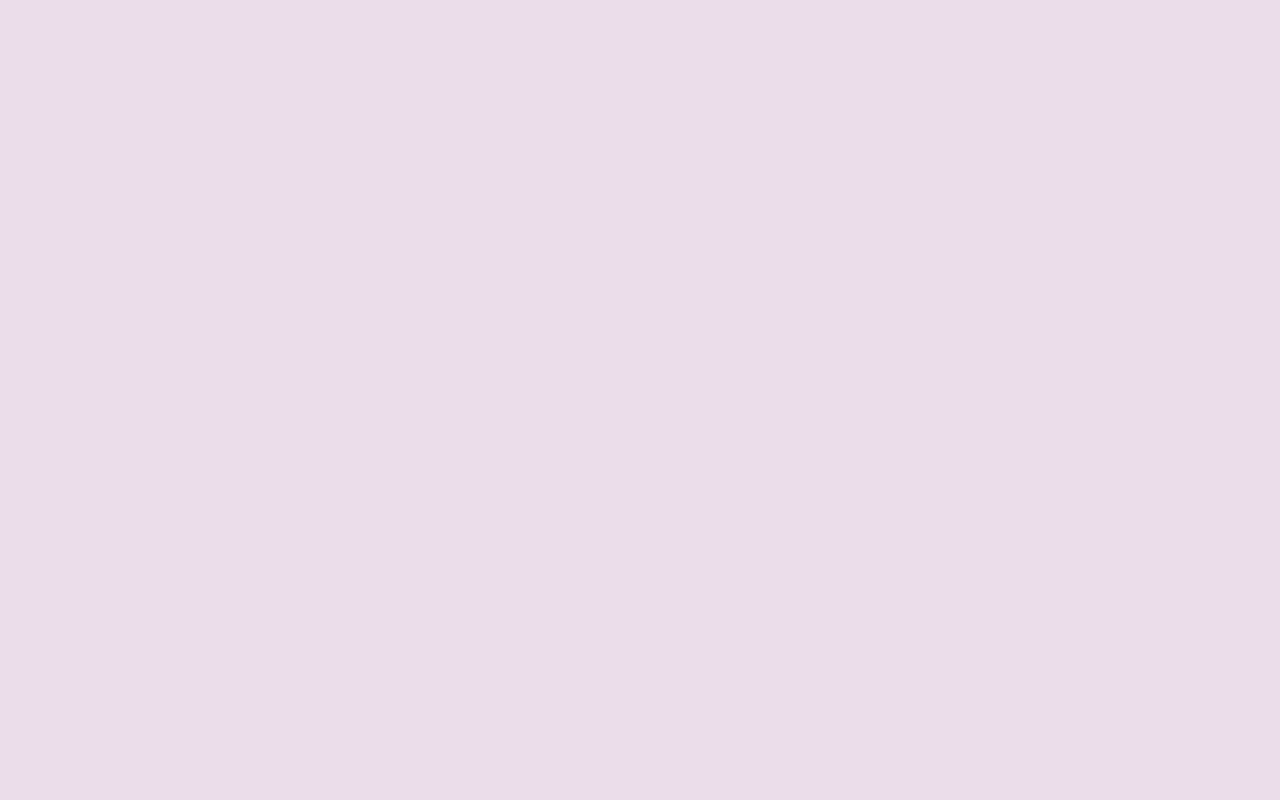
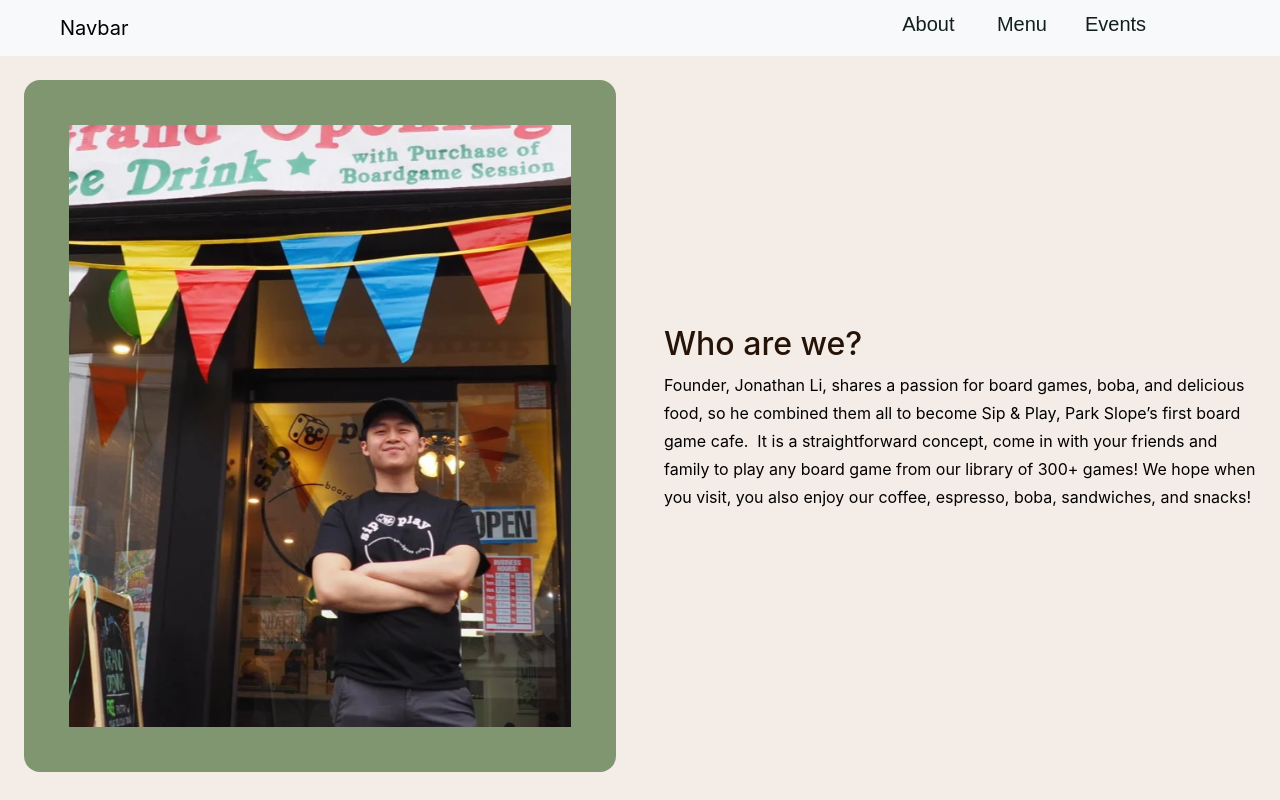
Before and after one commit to Sha3-git/Boba-Games, a React (Create React App) app in the folder SipnPlay/client/: page /about in a window 1280 px wide. Before the commit this address had no page. Shown: the top 800 px of the page. Built offline with nearby package versions, Linux system fonts and the light colour scheme.

Commit message:
about page

```diff
--- a/SipnPlay/client/src/App.js
+++ b/SipnPlay/client/src/App.js
@@ -1,26 +1,27 @@
-import logo from './logo.svg';
-import './App.css';
-import { BrowserRouter, Routes, Route } from 'react-router-dom'
-import Menu from './pages/Menu';
-import Schedule from './pages/Schedule';
+import logo from "./logo.svg"
+import "./App.css"
+import { BrowserRouter, Routes, Route } from "react-router-dom"
+import Menu from "./pages/Menu"
+import Schedule from "./pages/Schedule"
+import About from "./pages/About"
 
-import CalEvent from './components/CalEvent';
+import CalEvent from "./components/CalEvent"
 
-import Home from './pages/Home';
+import Home from "./pages/Home"
 function App() {
   return (
     <>
       <BrowserRouter>
         <Routes>
-          <Route path="/"element={<Home/>} />
-          <Route path="/schedule" element={<Schedule/>} />
-          <Route path="/Menu"element={<Menu/>} />
-          <Route path="/Calendar"element={<Schedule />} />
+          <Route path="/" element={<Home />} />
+          <Route path="/schedule" element={<Schedule />} />
+          <Route path="/Menu" element={<Menu />} />
+          <Route path="/Calendar" element={<Schedule />} />
+          <Route path="/about" element={<About />} />
         </Routes>
-
       </BrowserRouter>
     </>
-  );
+  )
 }
 
-export default App;
+export default App
--- a/SipnPlay/client/src/components/Header.jsx
+++ b/SipnPlay/client/src/components/Header.jsx
@@ -1,30 +1,44 @@
-import { useEffect } from "react";
-import '../App.css'
+import { useEffect } from "react"
+import "../App.css"
 function Header() {
-
   return (
     <>
       <div>
         <nav className={`navbar navbar-expand-lg bg-body-tertiary`}>
           <div class="container-fluid pl-5">
-                        <a class="navbar-brand ms-5" href="#">Navbar</a>
-                        <button className="navbar-toggler ms-3 mb-3" type="button" data-bs-toggle="collapse" data-bs-target="#navbarSupportedContent" aria-controls="navbarSupportedContent" aria-expanded="false" aria-label="Toggle navigation">
+            <a class="navbar-brand ms-5" href="#">
+              Navbar
+            </a>
+            <button
+              className="navbar-toggler ms-3 mb-3"
+              type="button"
+              data-bs-toggle="collapse"
+              data-bs-target="#navbarSupportedContent"
+              aria-controls="navbarSupportedContent"
+              aria-expanded="false"
+              aria-label="Toggle navigation"
+            >
               <span className="navbar-toggler-icon"></span>
             </button>
             <div className="collapse navbar-collapse" id="navbarSupportedContent">
-
               <div className={`row w-100 `}>
-                                <div className='col-lg-8 ps-5'>
+                <div className="col-lg-8 ps-5">
                   <hr className="nav-line"></hr>
                 </div>
-                                <div className='col-lg-1 text-center mb-2'>
-                                    <a className='navItem fs-5' href="/About">About</a>
+                <div className="col-lg-1 text-center mb-2">
+                  <a className="navItem fs-5" href="/about">
+                    About
+                  </a>
                 </div>
-                                <div className='col-lg-1 text-center mb-2'>
-                                    <a className='navItem fs-5' href="/Menu">Menu</a>
+                <div className="col-lg-1 text-center mb-2">
+                  <a className="navItem fs-5" href="/Menu">
+                    Menu
+                  </a>
                 </div>
-                                <div className='col-lg-1 text-center mb-2'>
-                                    <a className='navItem fs-5' href="/Calendar">Events</a>
+                <div className="col-lg-1 text-center mb-2">
+                  <a className="navItem fs-5" href="/Calendar">
+                    Events
+                  </a>
                 </div>
               </div>
             </div>
@@ -32,7 +46,6 @@
         </nav>
       </div>
       {/* body */}
-
     </>
   )
 }
--- /dev/null
+++ b/SipnPlay/client/src/pages/About.css
@@ -0,0 +1,83 @@
+
+.all-about{
+  --dark-chocolate: #241306;
+  --crema: #AA8B73;
+  --coffee-cream: #F4ECE6;
+  --matcha: #809671;
+  --mostly-milk: #DEE9D3;
+  --blush: #F0DDD1;
+  --dark-crayola: #F0DDD1;
+  --burgundy-love: #330313;
+
+
+
+/*  desktop: 1280×720  mobile: 360×640 */
+/* vw value is relative to the viewport width, and so 10vw is 10 percent of the width of the viewport. */
+
+  --font-size-hero: clamp(6.85rem, 11.930435vi + 4.17rem, 13.71rem);
+  --font-size-large: clamp(4.24rem, 7.356522vi + 2.58rem, 8.47rem);
+  --font-size-medium: clamp(2.62rem, 4.556522vi + 1.59rem, 5.24rem);
+  --font-size-small:  clamp(1rem, 1.73913vi + 0.61rem, 2rem);
+
+  --card-radius: 1rem;
+
+  background-color: var(--coffee-cream);
+  height: 100%
+}
+
+.about,
+.mission {
+  display: grid;
+  align-items: center;
+  gap: 3rem;
+  padding: 1.5rem;
+
+}
+
+.mission {
+  grid-row: 2;
+}
+
+.about-title,
+.mission-title {
+  color: var(--dark-chocolate);
+  /* font-family: var(--title-font); */
+}
+.about-description,
+.mission-description {
+  line-height: 1.75;
+  /* font-family: var(--body-font); */
+}
+.about-img-wrapper,
+.mission-img-wrapper {
+  margin: auto;
+}
+
+
+.image-wrapper {
+  background-color: var(--matcha);
+  display: flex;
+  justify-content: center;
+  align-items: center;
+  padding: 30px;
+  border-radius: var(--card-radius);
+}
+
+img{
+
+  width: 100%;
+  height: auto;
+}
+
+@media screen and (min-width: 950px) {
+  .about,
+  .mission {
+    /* display: flex;
+    flex-direction: column;
+    align-items: center; */
+    grid-template-columns: repeat(2, 1fr);
+  }
+  .image-wrapper {
+    padding: 45px;
+  }
+}
--- /dev/null
+++ b/SipnPlay/client/src/pages/About.jsx
@@ -0,0 +1,49 @@
+import "./About.css"
+import Header from "../components/Header"
+import someonecool from "../assets/images/someone.cool.png"
+import bobahappy from "../assets/images/boba-happy.png"
+
+function About() {
+  return (
+    <>
+      <Header />
+      <section className="all-about">
+        <section class="about">
+          <div class="about-img-wrapper">
+            <div class="image-wrapper">
+              <img src={someonecool} alt="someone cool" class="about-photo" />
+            </div>
+          </div>
+          <div class="about-text">
+            <h2 class="about-title">Who are we?</h2>
+            <p class="about-description">
+              Founder, Jonathan Li, shares a passion for board games, boba, and delicious food, so he combined them all
+              to become Sip & Play, Park Slope’s first board game cafe.  It is a straightforward concept, come in with
+              your friends and family to play any board game from our library of 300+ games! We hope when you visit, you
+              also enjoy our coffee, espresso, boba, sandwiches, and snacks!
+            </p>
+          </div>
+        </section>
+
+        <section class="mission">
+          <div class="mission-text">
+            <h2 class="mission-title">How it works?</h2>
+            <p class="mission-description">
+              Come on in with your friends and family and play boardgames from our collection of over 500+ games! Just
+              $10 a person for 3 hours of gameplay. ($12 a person Friday-Sunday and Holidays) Play while enjoying bubble
+              tea, coffee, beer sandwiches or salads and have a great time! If you want to guarantee a table, you can
+              make a reservation which is $15 a person for 3 hours of gameplay.
+            </p>
+          </div>
+          <div class="mission-img-wrapper">
+            <div class="image-wrapper">
+              <img src={bobahappy} alt="pile of boardgames" srcset="" class="mission-photo" />
+            </div>
+          </div>
+        </section>
+      </section>
+    </>
+  )
+}
+
+export default About
```
Also changed, not shown: SipnPlay/client/src/assets/images/boba-happy.png (added), SipnPlay/client/src/assets/images/someone.cool.png (added). Lines whose indentation alone changed are shown as unchanged.
